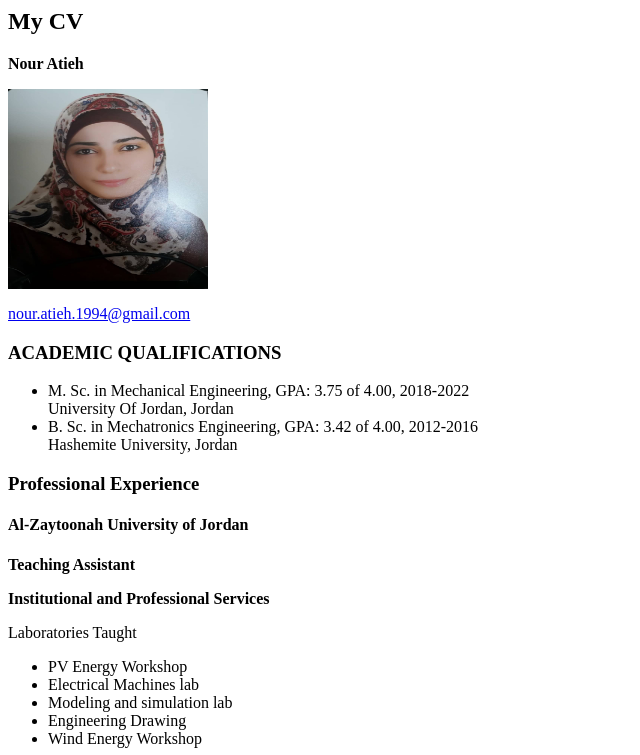
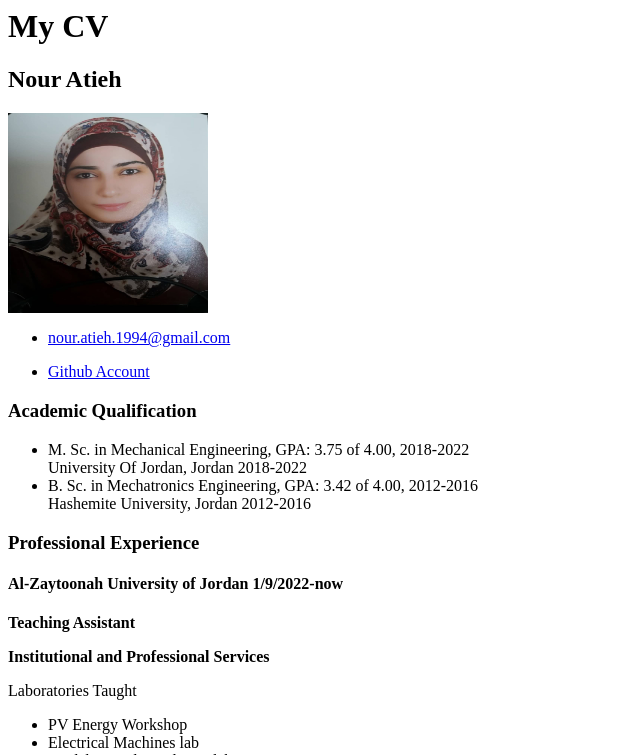
Before and after one commit to nouratieh/coh9_php_assignments, a plain HTML site: page M2_1_CV/CV/index.html in a window 1280 px wide. Shown: the top 755 px of the page, without its empty margins (0-640 px from the left). Drawn offline with Linux system fonts and the light colour scheme.

Commit message:
Update index.html

```diff
--- a/M2_1_CV/CV/index.html
+++ b/M2_1_CV/CV/index.html
@@ -4,31 +4,43 @@
 </head>
 <body>
 <div id="header">
-    <h2>My CV</h2>
-<p id="name"><strong>Nour Atieh</strong></p>
+    <h1>My CV</h1>
+<h2>Nour Atieh</h2>
 <img src="img/nour.jpg" alt="PersonalPicture" width="200" height="200">
+<nav>
+    <ul>
+        <li>
+            <a href="mailto:nour.atieh.1994@gmail.com" target="_blank"></p><p id="email">nour.atieh.1994@gmail.com</p></a>
+        </li>
+        <li>
+            <a href="https://github.com/nouratieh">Github Account</a>
+        </li>
+    </ul>
+</nav>
 
-         <a href="mailto:nour.atieh.1994@gmail.com" target="_blank"><p id="email">nour.atieh.1994@gmail.com</p></a>
      </div>
      <div class="left">
      </div>
      <div class="right">
-            <h3>ACADEMIC QUALIFICATIONS</h3>
+            <h3>Academic Qualification</h3>
             <p>
             <ul>
                 <li>M. Sc. in Mechanical Engineering, GPA: 3.75 of 4.00, 2018-2022
                     <br>
                     University Of Jordan, Jordan
+                    <time datetime="2018-2022">2018-2022</time>
                 </li>
 
                 <li>B. Sc. in Mechatronics Engineering, GPA: 3.42 of 4.00, 2012-2016
                 <br>
                 Hashemite University, Jordan
+                <time datetime="2012-2016">2012-2016</time>
+
                 </li>
         </ul>
             </p>
             <h3>Professional Experience</h3>
-            <h4 id="company-name">Al-Zaytoonah University of Jordan</h4>
+            <h4 id="company-name">Al-Zaytoonah University of Jordan <time datetime="1/9/2022-now">1/9/2022-now</time></h4>
             <p id="job-title"><strong>Teaching Assistant</strong></p>
             <p id="Institutional and Professional Services"><strong>Institutional and Professional Services</strong></p>
             <p id="Laboratories Taught">Laboratories Taught</p>
@@ -96,7 +108,7 @@
      </div>
      <div id="footer">
         <br>
-         <p> 9/10/2022 </p>
+            <time datetime="2022-10-9">9 Oct 2022</time>
      </div>
     </body>
 </html>
```
